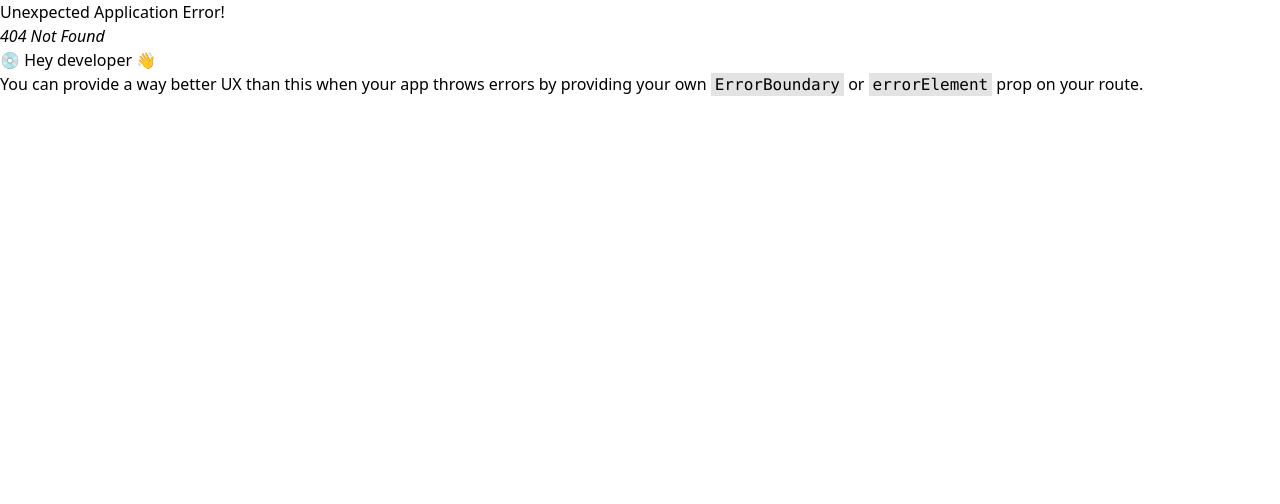
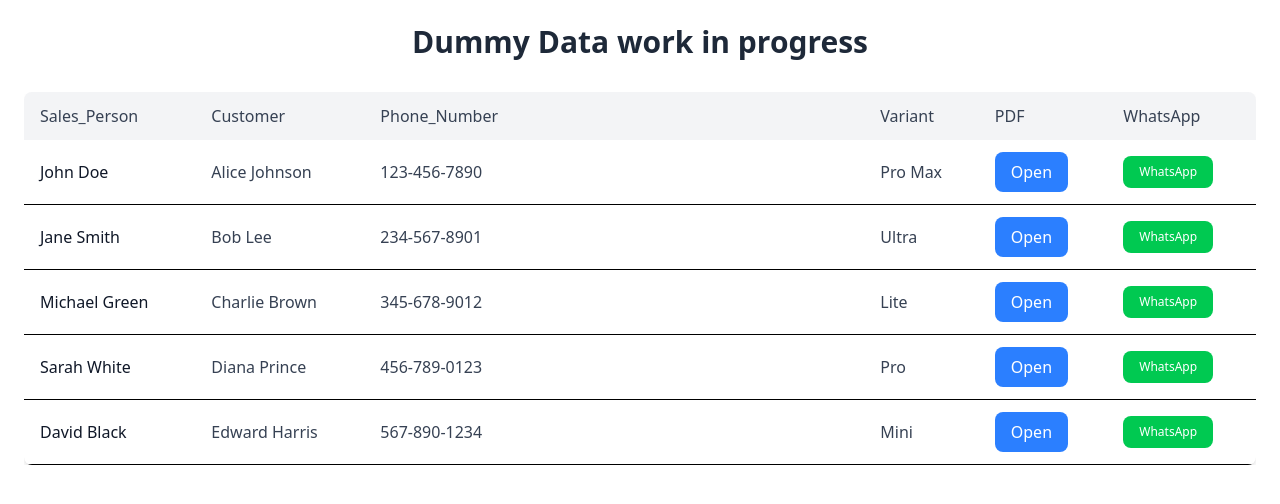
Before and after one commit to akar-fourwheel/akar-stock-sheet, a React (Vite) app in the folder client/: page /all-quotation in a window 1280 px wide. Before the commit this address had no page. Shown: the top 504 px of the page. Built offline with nearby package versions, Linux system fonts and the light colour scheme.

Commit message:
added all Quotation static

```diff
--- /dev/null
+++ b/client/src/Pages/AllQuotation.jsx
@@ -0,0 +1,62 @@
+import React from 'react';
+
+function AllQuotation() {
+  const data = [
+    { id: 1, salesPerson: "John Doe", customer: "Alice Johnson", phoneNo: "123-456-7890", variant: "Pro Max", pdf: "Link", whatsapp: "Yes" },
+    { id: 2, salesPerson: "Jane Smith", customer: "Bob Lee", phoneNo: "234-567-8901", variant: "Ultra", pdf: "Link", whatsapp: "No" },
+    { id: 3, salesPerson: "Michael Green", customer: "Charlie Brown", phoneNo: "345-678-9012", variant: "Lite", pdf: "Link", whatsapp: "Yes" },
+    { id: 4, salesPerson: "Sarah White", customer: "Diana Prince", phoneNo: "456-789-0123", variant: "Pro", pdf: "Link", whatsapp: "No" },
+    { id: 5, salesPerson: "David Black", customer: "Edward Harris", phoneNo: "567-890-1234", variant: "Mini", pdf: "Link", whatsapp: "Yes" },
+  ];
+
+  return (
+    <div className="container mx-auto p-6">
+      <h2 className="text-3xl font-semibold text-center mb-8 text-gray-800">Dummy Data work in progress</h2>
+      <div className="overflow-x-auto">
+<table className="min-w-full bg-white shadow-md rounded-lg overflow-hidden">
+  <thead>
+    <tr className="bg-gray-100">
+      <th className="sm:px-4 sm:py-3 px-1 py-2 text-left text-sm sm:text-base font-medium text-gray-700">Sales_Person</th>
+      <th className="sm:px-4 sm:py-3 px-1 py-2 text-left text-sm sm:text-base font-medium text-gray-700">Customer</th>
+      <th className="sm:px-4 sm:py-3 px-1 py-2 text-left text-sm sm:text-base sm:w-[500px] font-medium text-gray-700">Phone_Number</th>
+      <th className="sm:px-4 sm:py-3 px-1 py-2 text-left text-sm sm:text-base font-medium text-gray-700">Variant</th>
+      <th className="sm:px-4 sm:py-3 px-1 py-2 text-left text-sm sm:text-base font-medium text-gray-700">PDF</th>
+      <th className="sm:px-4 sm:py-3 px-1 py-2 text-left text-sm sm:text-base font-medium text-gray-700">WhatsApp</th>
+    </tr>
+  </thead>
+  <tbody>
+    {data.map((row) => (
+      <tr key={row.id} className="border-b hover:bg-gray-50">
+        <td className="sm:px-4 sm:py-3 px-1 py-2 text-sm sm:text-base font-medium text-gray-900">{row.salesPerson}</td>
+        <td className="sm:px-4 sm:py-3 px-1 py-2 text-sm sm:text-base text-gray-700">{row.customer}</td>
+        <td className="sm:px-4 sm:py-3 px-1 py-2 text-sm w-[50px] w-24 sm:text-base text-gray-700">{row.phoneNo}</td>
+        <td className="sm:px-4 sm:py-3 px-1 py-2 text-sm sm:text-base text-gray-700">{row.variant}</td>
+        <td className="sm:px-4 sm:py-3 px-1 py-2 text-xs sm:text-base text-gray-700">
+          <button
+            onClick={() => window.open(row.pdf, '_blank')}
+            className="px-4 py-2 bg-blue-500 text-white rounded-lg hover:bg-blue-600"
+            aria-label="Open PDF"
+          >
+            Open
+          </button>
+        </td>
+        <td className="sm:px-4 sm:py-3 px-3 py-2 text-xs text-gray-700">
+          <button
+            onClick={() => window.location.href = `https://wa.me/${row.phoneNo}`}
+            className="px-4 py-2 bg-green-500 text-white rounded-lg hover:bg-green-600"
+            aria-label="Send WhatsApp message"
+          >
+            WhatsApp
+          </button>
+        </td>
+      </tr>
+    ))}
+  </tbody>
+</table>
+
+      </div>
+    </div>
+  );
+}
+
+export default AllQuotation;
--- a/client/src/Pages/homePage.jsx
+++ b/client/src/Pages/homePage.jsx
@@ -1,7 +1,8 @@
 import { Link } from "react-router";
 
 const homePage = (req, res) => {
-  return (
+ return (
+  <>
     <div className="min-h-screen bg-gradient-to-r from-indigo-100 via-purple-100 to-pink-100 flex items-center justify-center p-6">
       <div className="bg-white p-8 rounded-lg shadow-xl max-w-4xl w-full">
         <h1 className="text-4xl font-extrabold text-center text-gray-800 mb-8">
@@ -33,9 +34,38 @@ const homePage = (req, res) => {
             </button>
           </Link>
         </div>
+
+        {/* The last button placed just below the other three buttons on large screens */}
+        <div className="mt-6 lg:mt-8 flex justify-center
+         align-center lg:block hidden">
+          <Link to='/quotation'>
+            <button
+              type="button"
+              className="w-full py-3 px-6 text-lg font-semibold rounded-lg border border-transparent bg-purple-500 text-white hover:bg-purple-600 transition ease-in-out duration-300"
+            >
+              All Quotation
+            </button>
+          </Link>
+        </div>
       </div>
     </div>
-  );
+
+    {/* On smaller screens, make it fixed at the bottom */}
+    <div className="lg:hidden fixed bottom-0 left-0 w-full bg-white p-4 shadow-lg">
+      <div className="flex justify-center">
+        <Link to='/all-quotation'>
+          <button
+            type="button"
+            className="w-xs py-3 px-6 text-lg font-semibold rounded-lg border border-transparent bg-yellow-500 text-white hover:bg-purple-600 transition ease-in-out duration-300"
+          >
+            All Quotation
+          </button>
+        </Link>
+      </div>
+    </div>
+  </>
+);
+
 }
 
 export default homePage;
--- a/client/src/Routes/routes.jsx
+++ b/client/src/Routes/routes.jsx
@@ -4,6 +4,7 @@ import App from '../App';
 import StockPage from '../Pages/stockPage';
 import SchemePage from '../Pages/schemePage';
 import QuotationPage from '../Pages/quotationPage'
+import AllQuotation from "../Pages/AllQuotation";
 
 export const routes = createBrowserRouter([
     {
@@ -21,6 +22,10 @@ export const routes = createBrowserRouter([
     {
         path:'/quotation',
         Component:QuotationPage
+    },
+    {
+        path:'/all-quotation',
+        Component:AllQuotation
     }
 ])
 
```
Also changed, not shown: 2 other files (tests, documents, lock files or other folders).
